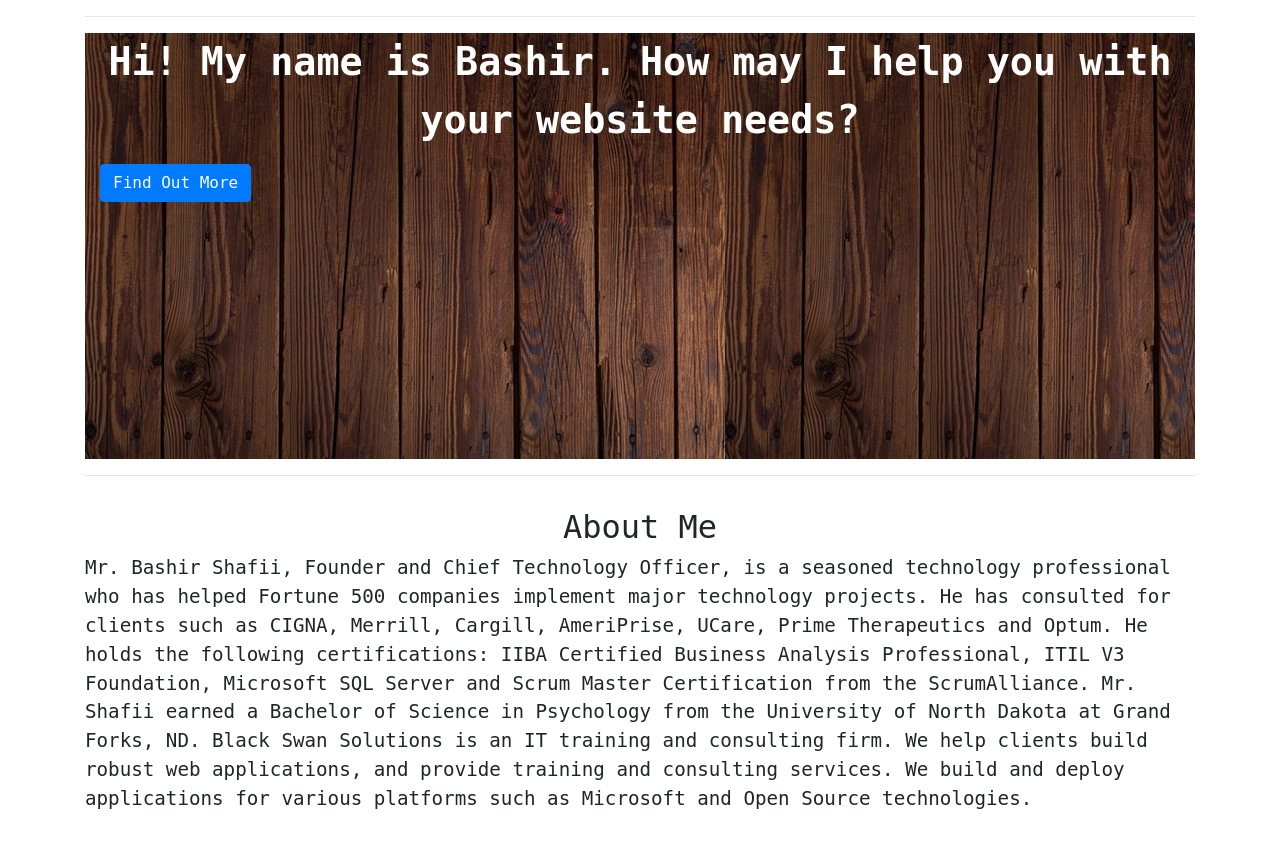
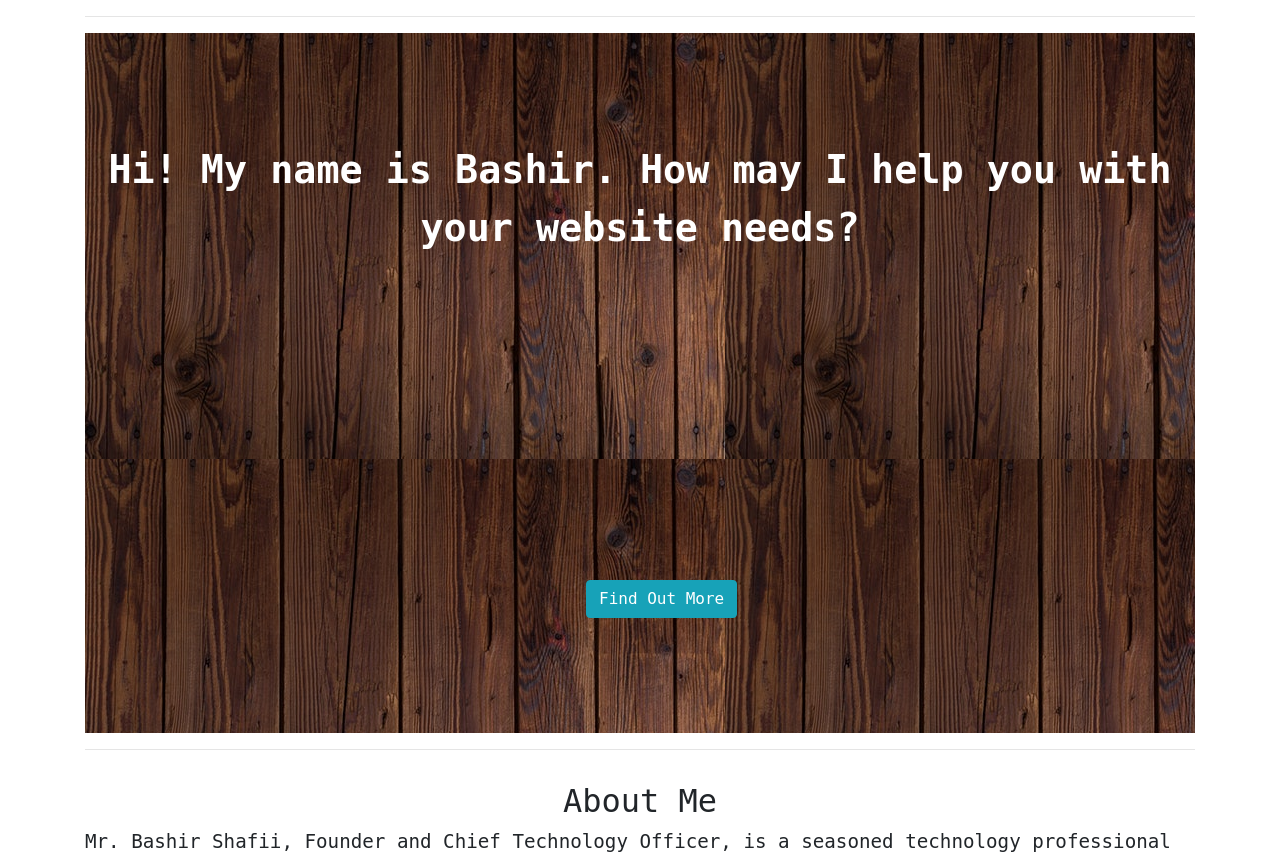
Before and after one commit to bashirshafii/my-pwp-bashir, a PHP site: page / in a window 1280 px wide. Shown: the part 102-958 px from the top of the page. Run offline with PHP 8.4, Linux system fonts and the light colour scheme; some libraries are stand-ins or nearby versions; some web fonts are replaced.

Commit message:
styled background image with text and a button

```diff
--- a/public_html/documentation/index.html
+++ b/public_html/documentation/index.html
@@ -45,7 +45,8 @@
 			<div class="bg-image">
 				<div class="container">
 					<p id="imgtext">Hi! My name is Bashir. How may I help you with your website needs?</p>
-					<div class="btn btn-primary btn-center">Find Out More</div>
+					<div class="btn btn-large btn-info btn-main">Find Out More</div>
+
 				</div>
 
 
--- a/public_html/documentation/main.css
+++ b/public_html/documentation/main.css
@@ -1,6 +1,7 @@
 body{
 	font-family: monospace, sans-serif;
 	font-size: 1.2em;
+
 
 
 }
@@ -18,14 +19,20 @@ body{
 /*}*/
 
 .bg-image {
-	background-color: blue;
+
 	background-image: url("./images/bgimg4.jpg");
-	height: 426px;
+	height: 700px;
 
 }
 #imgtext{
+	padding-top: 10%;
 	color: white;
 	font-weight: bold;
 	font-size: 2em;
 	text-align: center;
+	margin: 0 auto;
 }
+.btn-main{
+	margin-top: 30%;
+	margin-left: 45%;
+}
```
